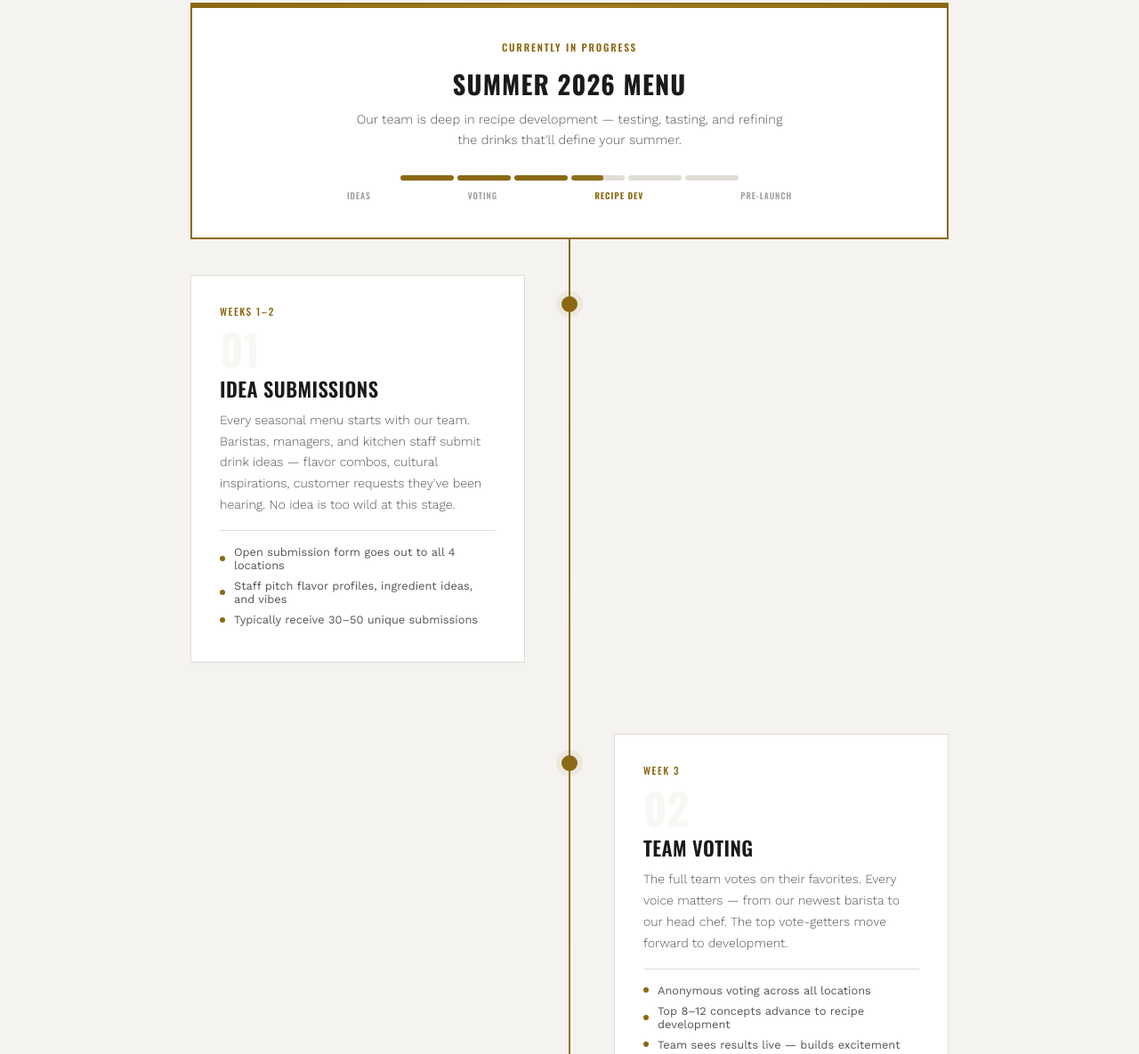
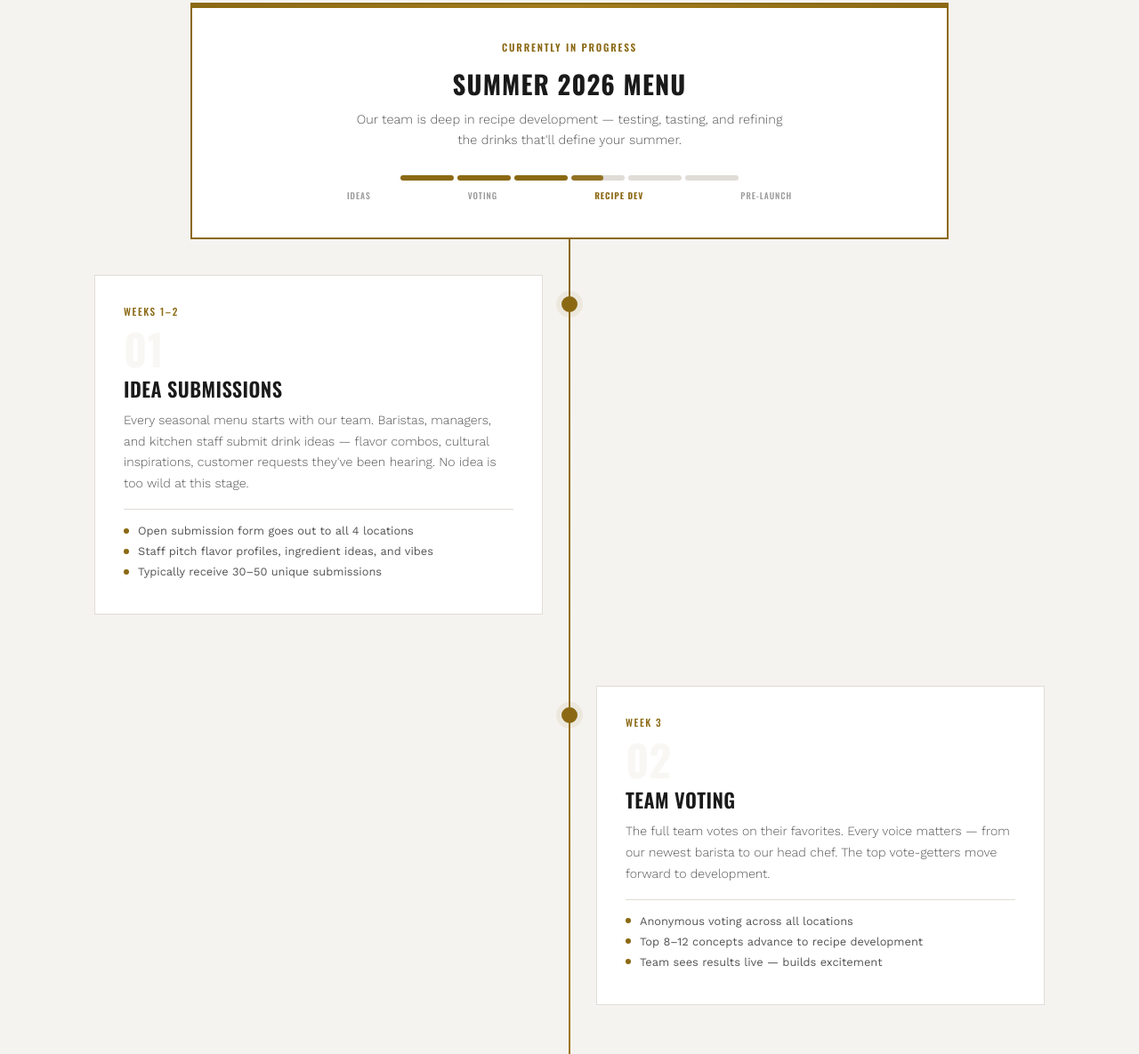
Before and after one commit to benjaminBrynildsen/germania-menu-process, a plain HTML site: page index.html in a window 1280 px wide. Shown: the part 602-1787 px from the top of the page at 89% size. Drawn offline with nearby package versions, Linux system fonts and the light colour scheme.

Commit message:
Reduce margins, wider cards

```diff
--- a/index.html
+++ b/index.html
@@ -92,7 +92,7 @@
 
     /* TIMELINE */
     .timeline-section {
-      max-width: 900px; margin: 0 auto; padding: 40px 24px 100px;
+      max-width: 1100px; margin: 0 auto; padding: 40px 16px 100px;
       position: relative;
     }
     .timeline-line {
@@ -151,7 +151,7 @@
     }
 
     .step-content {
-      width: calc(50% - 50px);
+      width: calc(50% - 30px);
       background: var(--bg-card);
       border: 1px solid var(--border);
       padding: 32px;
```
